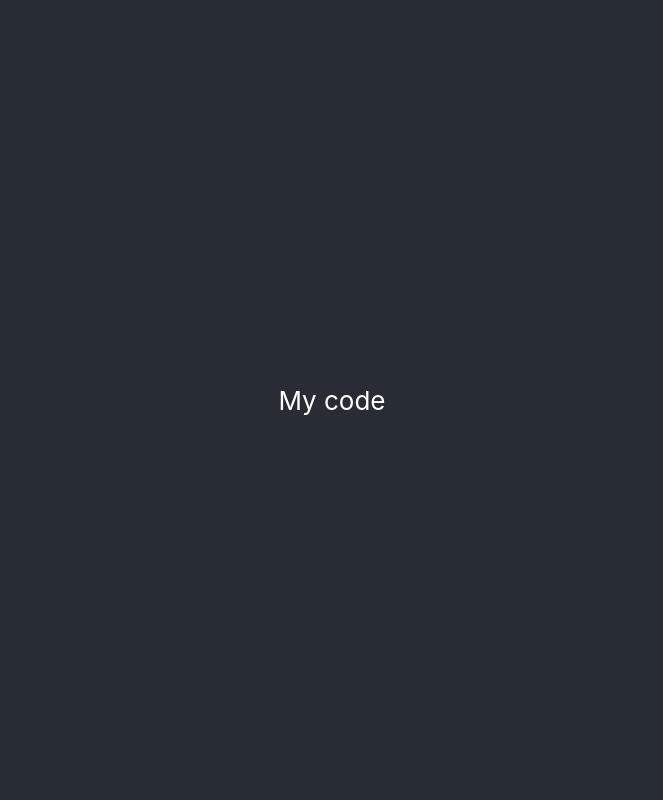
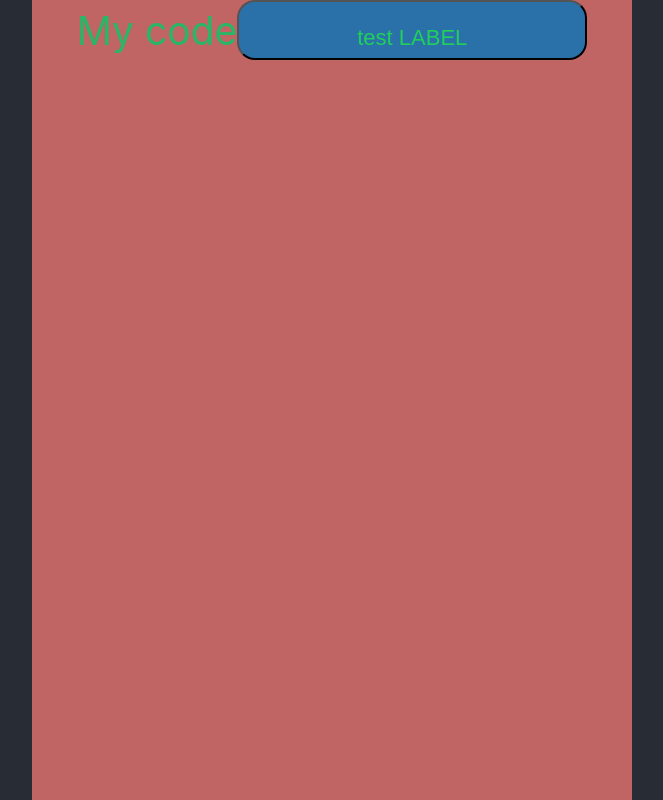
Before and after one commit to kazakovartem/Accelerist, a React (Create React App) app: page / in a window 1280 px wide. Shown: the whole page, without its empty margins (308-971 px from the left). Built offline with nearby package versions, Linux system fonts and the light colour scheme.

Commit message:
feat: add components

```diff
--- a/src/App.tsx
+++ b/src/App.tsx
@@ -1,14 +1,28 @@
-import React from "react";
-import "./App.css";
+import React from 'react';
+import './App.css';
+import styled from 'styled-components';
+import PrimeButton from './UI/PrimeButton';
 
 function App() {
   return (
     <div className="App">
       <header className="App-header">
-        <p>My code</p>
+        <TestContain>
+          My code
+          <PrimeButton label="test LABEL" />
+        </TestContain>
       </header>
     </div>
   );
 }
 
 export default App;
+
+const TestContain = styled.div`
+  background-color: #c06464;
+  width: 600px;
+  height: 800px;
+  font-size: 1.5em;
+  text-align: center;
+  color: #29b668;
+`;
--- /dev/null
+++ b/src/UI/PrimeButton/PrimeButton.tsx
@@ -0,0 +1,31 @@
+import React from 'react';
+import styled from 'styled-components';
+
+interface PrimeButtonProps {
+  label: string;
+}
+
+const PrimeButton: React.FC<PrimeButtonProps> = ({ label }) => {
+  const root = label;
+  return (
+    <Root>
+      <Title>{root}</Title>
+    </Root>
+  );
+};
+
+export default React.memo(PrimeButton);
+
+const Root = styled.button`
+  background-color: #2a71aa;
+  width: 350px;
+  height: 60px;
+  text-align: center;
+  border-radius: 18px;
+`;
+
+const Title = styled.p`
+  font-size: 22px;
+  text-align: center;
+  color: #20cf5b;
+`;
--- /dev/null
+++ b/src/UI/PrimeButton/index.ts
@@ -0,0 +1 @@
+export { default } from './PrimeButton';
```
Also changed, not shown: package.json (+6 -1 lines), .eslintrc.json, .prettierrc.js (added), 1 other file (tests, documents, lock files or other folders).
